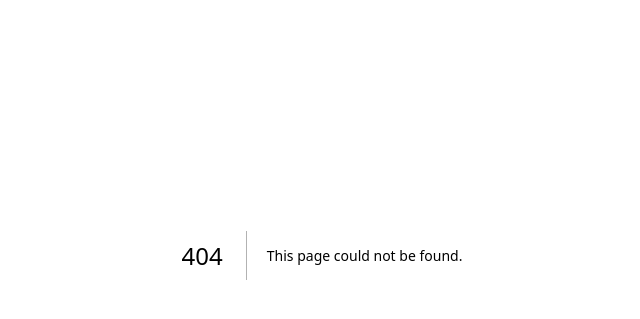
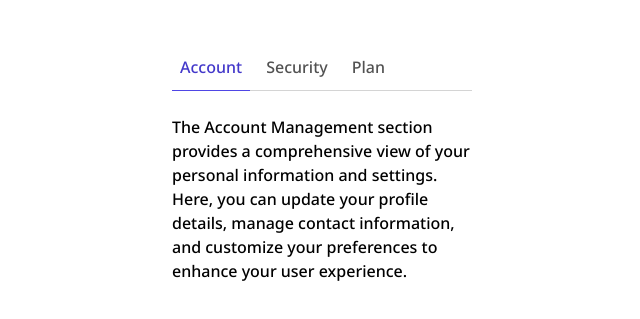
Before and after one commit to johnnygerard/greatfrontend-nextjs, a Next.js app: page /solution/tabs-component in a window 1280 px wide. Before the commit this address had no page. Shown: the part 145-464 px from the top of the page, without its empty margins (318-958 px from the left). Built offline with nearby package versions, Linux system fonts and the light colour scheme.

Commit message:
feat: implement Tabs Component page solution

```diff
--- a/src/app/page.tsx
+++ b/src/app/page.tsx
@@ -38,6 +38,10 @@ const HomePage = () => {
               text: "Tab Menu Component",
               url: "/solution/tab-menu-component",
             },
+            {
+              text: "Tabs Component",
+              url: "/solution/tabs-component",
+            },
           ].map(({ text, url }) => (
             <li key={text}>
               <Link
--- /dev/null
+++ b/src/app/solution/tabs-component/page.tsx
@@ -0,0 +1,37 @@
+import { TabMenu } from "@/component/tab-menu";
+import { Metadata } from "next";
+import { memo } from "react";
+
+export const metadata: Metadata = {
+  title: "Tabs Component",
+};
+
+const Page = () => {
+  return (
+    <main className="flex min-h-screen justify-center bg-white px-4 py-50">
+      <TabMenu
+        className="w-75 max-w-full"
+        variant="inline"
+        tabs={[
+          {
+            label: "Account",
+            content:
+              "The Account Management section provides a comprehensive view of your personal information and settings. Here, you can update your profile details, manage contact information, and customize your preferences to enhance your user experience.",
+          },
+          {
+            label: "Security",
+            content:
+              "The Security Settings section is dedicated to protecting your account and personal data. Here, you can manage various security features to ensure your information remains safe and secure.",
+          },
+          {
+            label: "Plan",
+            content:
+              "The Subscription Plan section provides details about your current plan and available upgrades. Here, you can review your plan’s benefits, manage billing information, and explore other subscription options to find the best fit for your needs.",
+          },
+        ]}
+      />
+    </main>
+  );
+};
+
+export default memo(Page);
```
